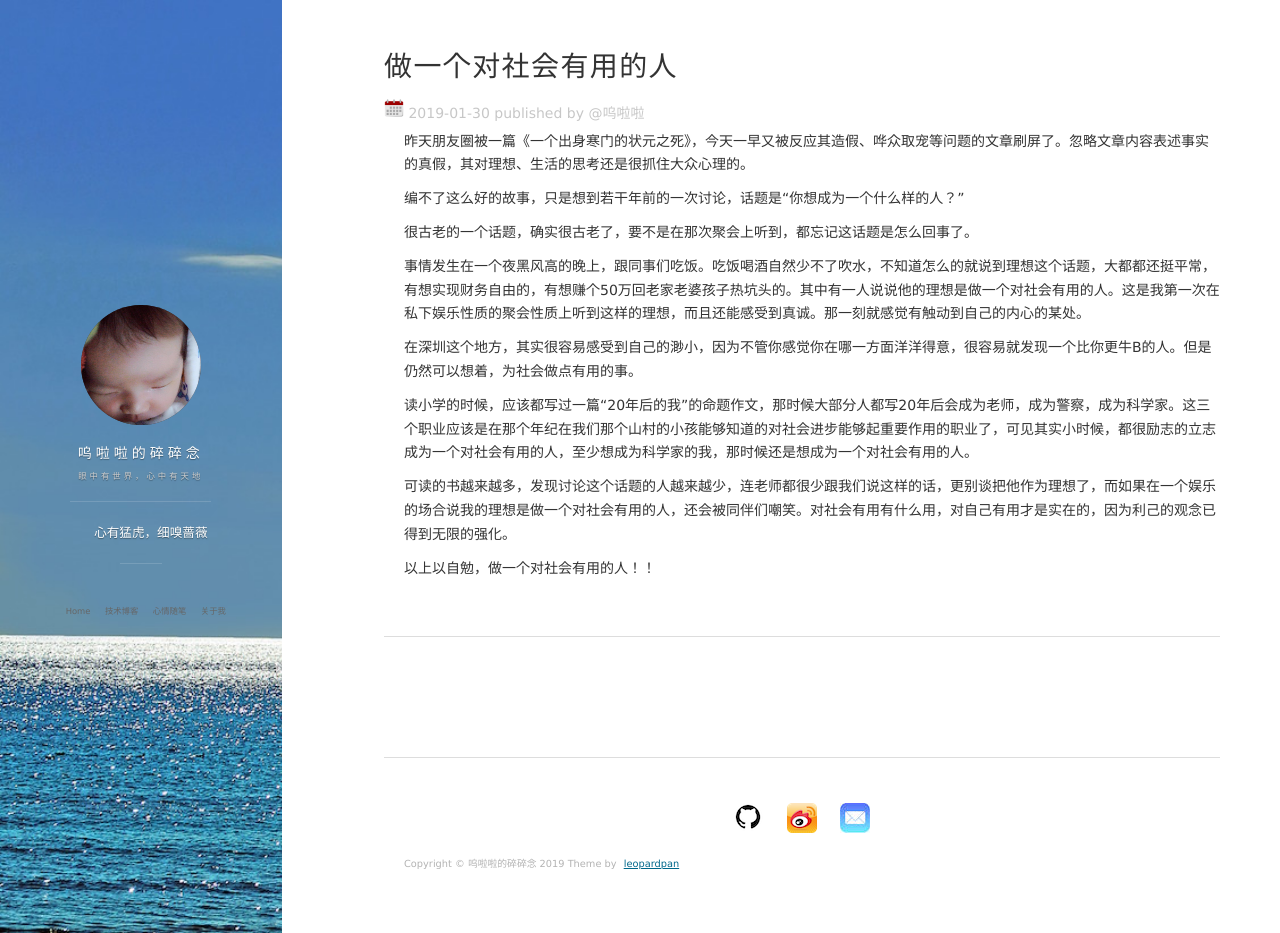
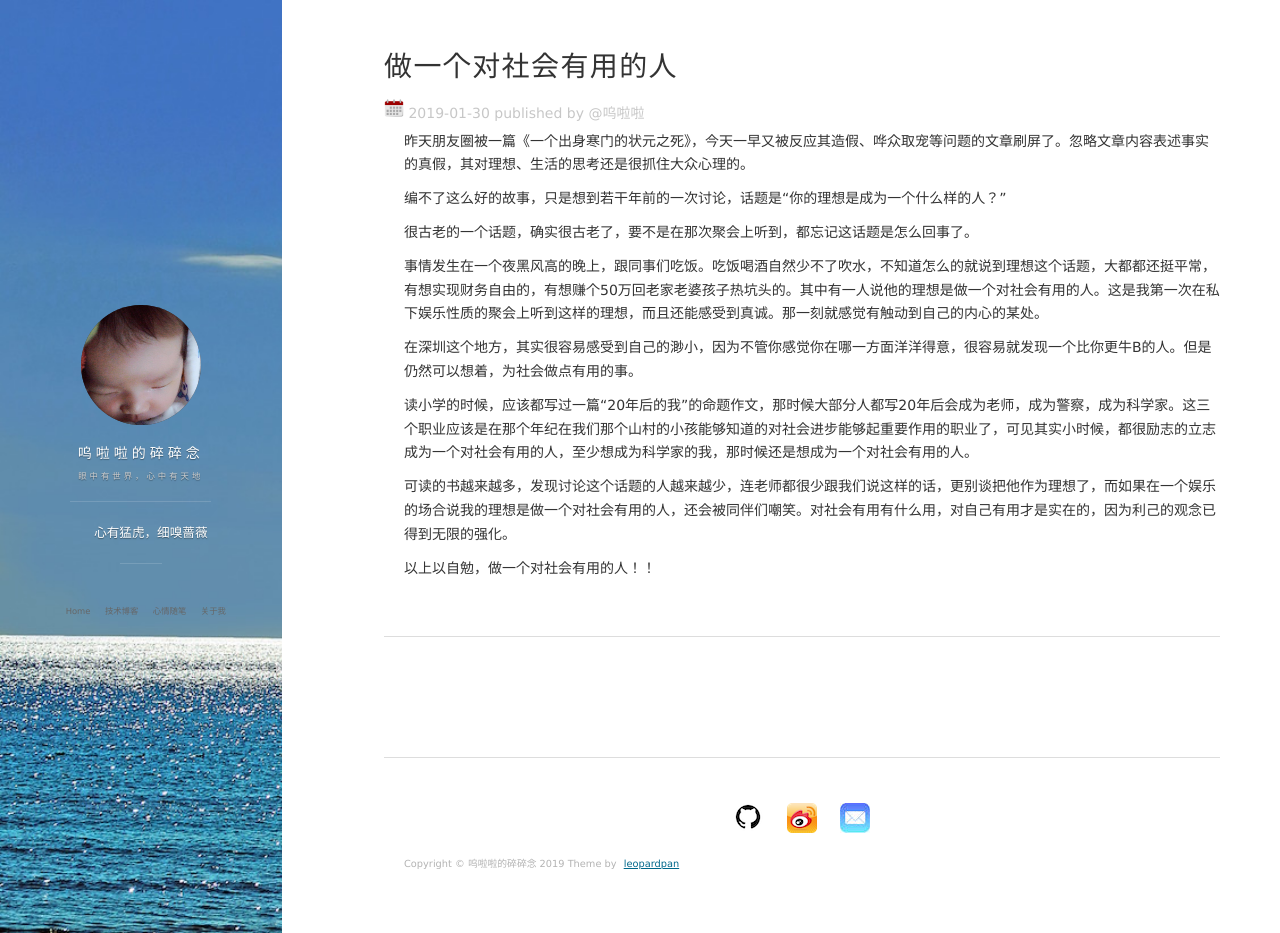
Before and after one commit to actors315/actors315.github.io, a Jekyll site: the page built from _essay/markdown/2019-01-30-做一个对社会有用的人.md, in a window 1280 px wide and 933 px high. Built offline with Jekyll 4.4.1, drawn with Linux system fonts in a browser that asks for light colours; comment, search, counter and statistics services are not loaded.

```diff
--- a/_essay/markdown/做一个对社会有用的人.md
+++ b/_essay/markdown/2019-01-30-做一个对社会有用的人.md
@@ -10,11 +10,11 @@ key: 891615b985a73052b75b34dead6ffccf
 
 昨天朋友圈被一篇《一个出身寒门的状元之死》，今天一早又被反应其造假、哗众取宠等问题的文章刷屏了。忽略文章内容表述事实的真假，其对理想、生活的思考还是很抓住大众心理的。
 
-编不了这么好的故事，只是想到若干年前的一次讨论，话题是“你想成为一个什么样的人？”
+编不了这么好的故事，只是想到若干年前的一次讨论，话题是“你的理想是成为一个什么样的人？”
 
 很古老的一个话题，确实很古老了，要不是在那次聚会上听到，都忘记这话题是怎么回事了。
 
-事情发生在一个夜黑风高的晚上，跟同事们吃饭。吃饭喝酒自然少不了吹水，不知道怎么的就说到理想这个话题，大都都还挺平常，有想实现财务自由的，有想赚个50万回老家老婆孩子热坑头的。其中有一人说说他的理想是做一个对社会有用的人。这是我第一次在私下娱乐性质的聚会性质上听到这样的理想，而且还能感受到真诚。那一刻就感觉有触动到自己的内心的某处。
+事情发生在一个夜黑风高的晚上，跟同事们吃饭。吃饭喝酒自然少不了吹水，不知道怎么的就说到理想这个话题，大都都还挺平常，有想实现财务自由的，有想赚个50万回老家老婆孩子热坑头的。其中有一人说他的理想是做一个对社会有用的人。这是我第一次在私下娱乐性质的聚会上听到这样的理想，而且还能感受到真诚。那一刻就感觉有触动到自己的内心的某处。
 
 在深圳这个地方，其实很容易感受到自己的渺小，因为不管你感觉你在哪一方面洋洋得意，很容易就发现一个比你更牛B的人。但是仍然可以想着，为社会做点有用的事。
 
```
